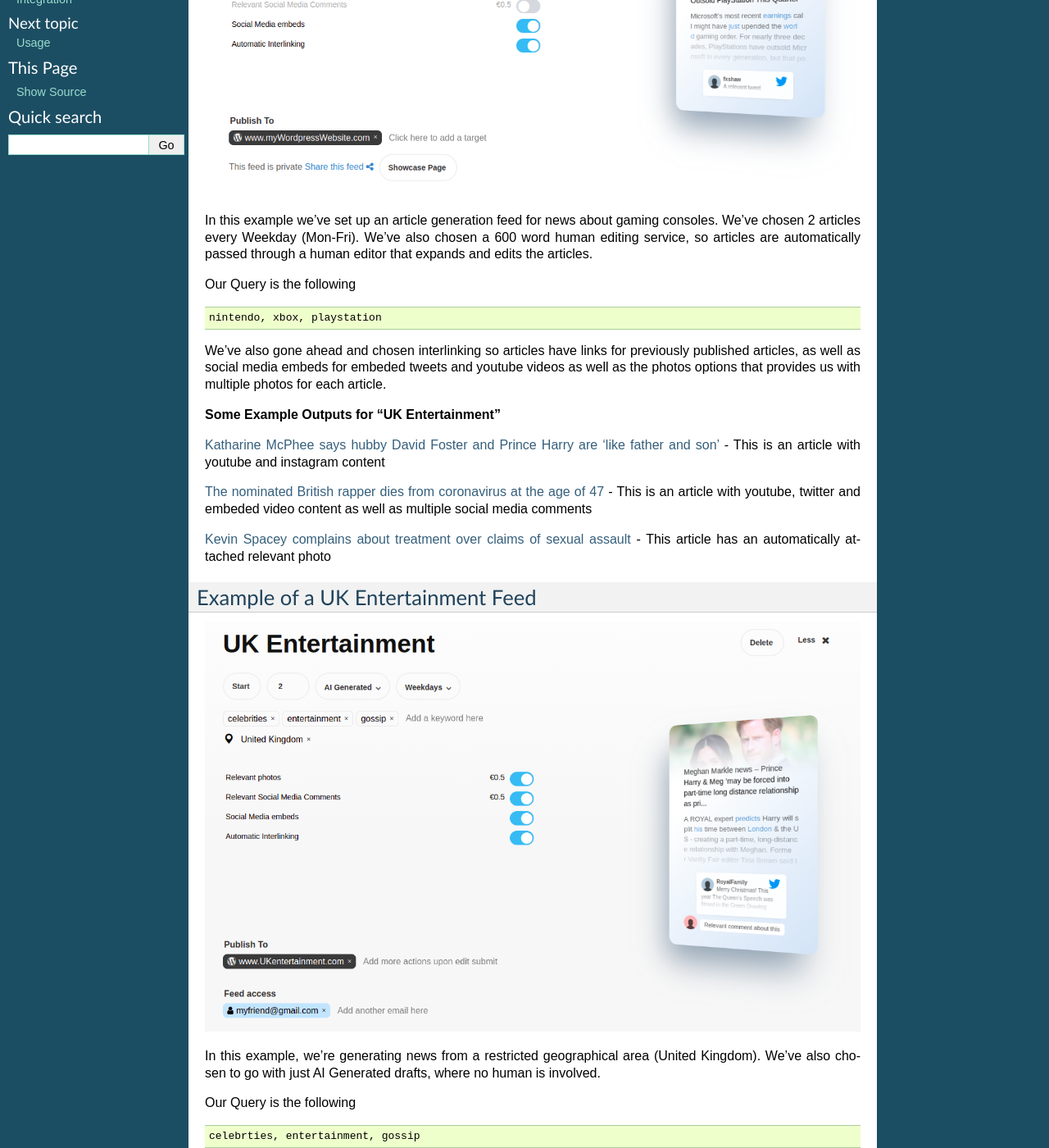
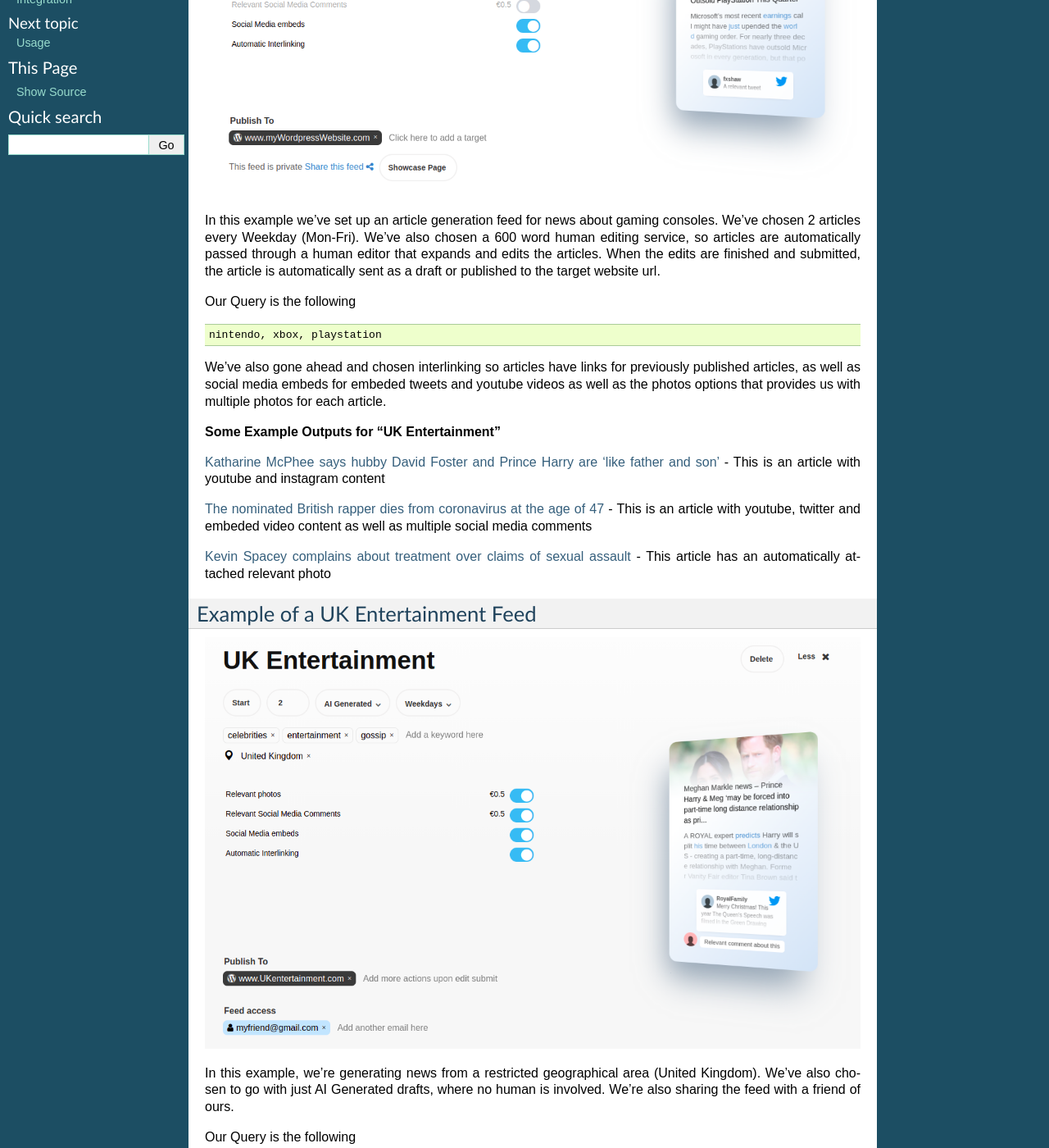
Before and after one commit to monoklabs/monok-docs, a Sphinx documentation site: the page built from docs/setupnewfeed.rst, in a window 1280 px wide and 1400 px high, scrolled down 482 px. Shown: the whole window at 82% size. Built offline with Sphinx 7.4.7, drawn with Linux system fonts in a browser that asks for light colours.

Commit message:
Update setupnewfeed.rst

```diff
--- a/docs/setupnewfeed.rst
+++ b/docs/setupnewfeed.rst
@@ -12,7 +12,7 @@
 
 .. image:: images/setupgaming.png
 
-In this example we've set up an article generation feed for news about gaming consoles. We've chosen 2 articles every Weekday (Mon-Fri). We've also chosen a 600 word human editing service, so articles are automatically passed through a human editor that expands and edits the articles.
+In this example we've set up an article generation feed for news about gaming consoles. We've chosen 2 articles every Weekday (Mon-Fri). We've also chosen a 600 word human editing service, so articles are automatically passed through a human editor that expands and edits the articles. When the edits are finished and submitted, the article is automatically sent as a draft or published to the target website url.
 
 Our Query is the following ::
 
@@ -42,7 +42,7 @@
 
 .. image:: images/ukentertainment.png
 
-In this example, we're generating news from a restricted geographical area (United Kingdom). We've also chosen to go with just AI Generated drafts, where no human is involved.
+In this example, we're generating news from a restricted geographical area (United Kingdom). We've also chosen to go with just AI Generated drafts, where no human is involved. We're also sharing the feed with a friend of ours.
 
 Our Query is the following ::
 
```
